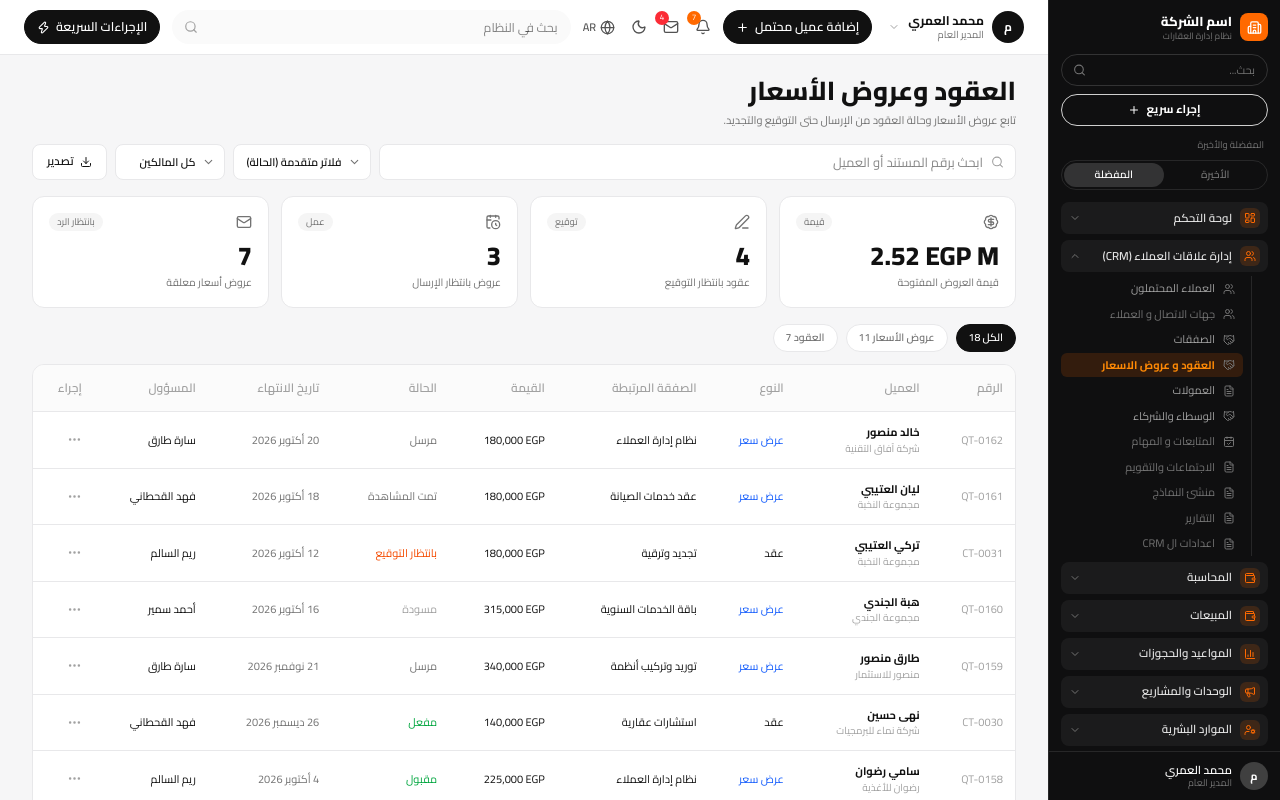
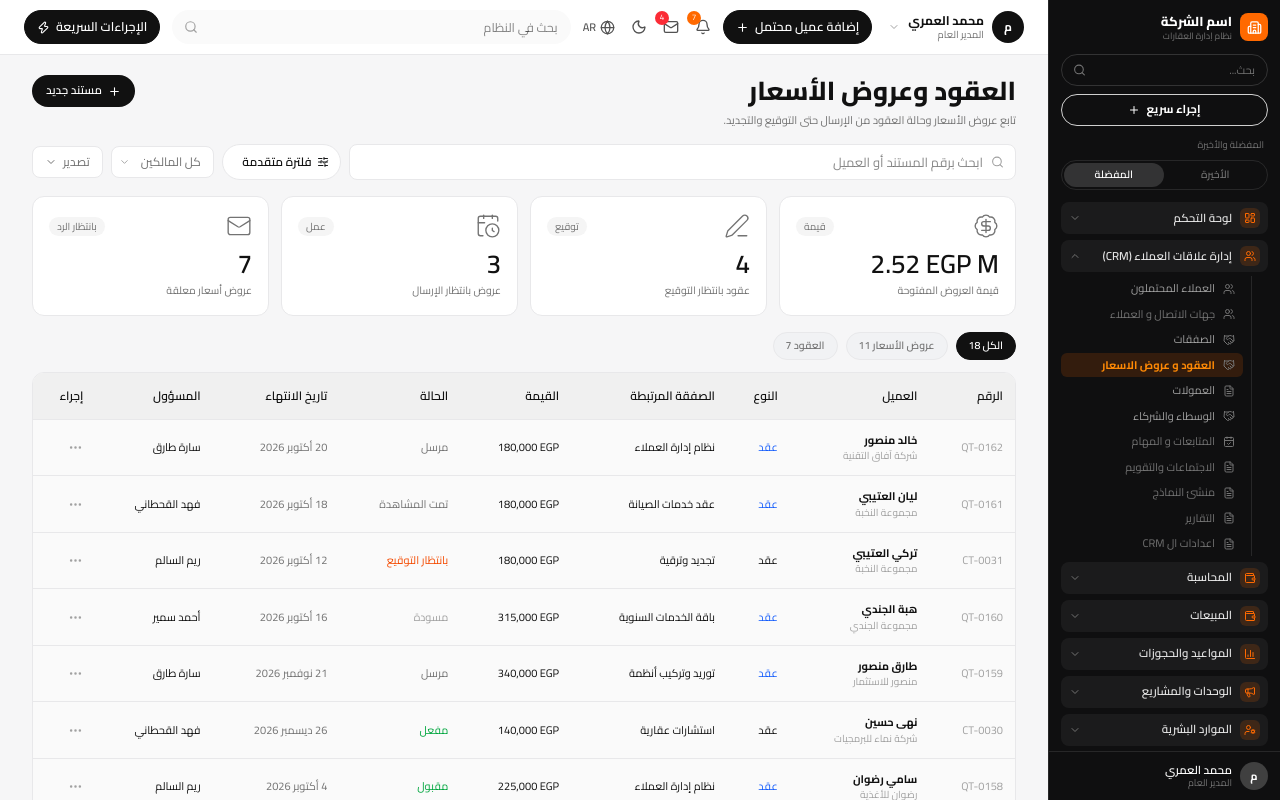
Before and after one commit to laila-272/CRM, a React (Vite) app: page /contracts in a window 1280 px wide. Shown: the top 800 px of the page. Built offline with nearby package versions, Linux system fonts and the light colour scheme.

Commit message:
Update contracts & contractDetasils pages  styling

```diff
--- a/src/Components/Pages/Contracts.jsx
+++ b/src/Components/Pages/Contracts.jsx
@@ -7,6 +7,8 @@ import {
   PenLine,
   CalendarClock,
   BadgeDollarSign,
+  Plus,
+  SlidersHorizontal,ChevronDown
 } from "lucide-react";
 import {
   getContracts,
@@ -37,7 +39,8 @@ const STATUS_CLS = {
   مفعل: "text-green-600",
   منتهي: "text-red-500",
 };
-
+const selectCls =
+  "appearance-none h-8 rounded-lg border border-line bg-white pr-3 pl-4 text-[12px] text-[#717171] outline-none cursor-pointer";
 const compact = (n) => `${(n / 1e6).toFixed(2)} EGP M`;
 
 export default function Contracts() {
@@ -53,7 +56,7 @@ export default function Contracts() {
     return all.filter(
       (c) =>
         (tab === "all" ||
-          (tab === "quote" ? c.kind === "عرض سعر" : c.kind === "عقد")) &&
+          (tab === "quote" ? c.kind === "عقد " : c.kind === "عقد")) &&
         (status === "all" || c.status === status) &&
         (owner === "all" || c.owner === owner) &&
         (!s ||
@@ -63,17 +66,25 @@ export default function Contracts() {
     );
   }, [all, q, tab, status, owner]);
 
-  const quotes = all.filter((c) => c.kind === "عرض سعر");
+  const quotes = all.filter((c) => c.kind === "عقد ");
   const open = quotes.filter((c) => c.status !== "مقبول");
   const count = (st) => all.filter((c) => c.status === st).length;
 
   return (
     <div dir="rtl" className=" max-w-full">
-      <PageHeader
-        title="العقود وعروض الأسعار"
-        subtitle="تابع عروض الأسعار وحالة العقود من الإرسال حتى التوقيع والتجديد."
-      />
-
+      <div className="flex items-start justify-between gap-3">
+        <div>
+          <h1 className="text-[26px] font-extrabold text-ink leading-tight">
+            العقود وعروض الأسعار
+          </h1>
+          <p className="mt-1 text-[11px] text-neutral-500">
+            تابع عروض الأسعار وحالة العقود من الإرسال حتى التوقيع والتجديد.{" "}
+          </p>
+        </div>
+        <Link className="shrink-0 inline-flex items-center gap-1.5 h-8 rounded-full bg-ink text-white px-3.5 text-[11.5px] font-semibold">
+          <Plus size={13} /> مستند جديد
+        </Link>
+      </div>
       <div className="mt-4 flex flex-wrap items-center gap-2">
         <SearchBox
           value={q}
@@ -81,20 +92,38 @@ export default function Contracts() {
           placeholder="ابحث برقم المستند أو العميل"
           className="flex-1 min-w-[220px]"
         />
-        <Select value={status} onChange={setStatus}>
-          <option value="all">فلاتر متقدمة (الحالة)</option>
+        <div className="relative inline-flex items-center">
+          <SlidersHorizontal
+            size={12}
+            className="absolute right-3 text-[#171819] pointer-events-none z-10"
+          />
+
+          <Select value={status} onChange={setStatus} className="!rounded-4xl text-[12px]">
+            <option value="all">فلترة متقدمة </option>
             {[...QUOTE_STATUSES, ...CONTRACT_STATUSES].map((s) => (
               <option key={s}>{s}</option>
             ))}
           </Select>
-        <Select value={owner} onChange={setOwner}>
+        </div>
+        <div className="relative">
+          <select
+            value={owner}
+            onChange={(e) => setOwner(e.target.value)}
+            className={selectCls}
+          >
             <option value="all">كل المالكين</option>
             {OWNERS.map((o) => (
               <option key={o}>{o}</option>
             ))}
-        </Select>
+          </select>
+          <ChevronDown
+            size={11}
+            className="absolute top-1/2 -translate-y-1/2 left-2 text-neutral-400 pointer-events-none"
+          />
+        </div>
+
         <button
-          className={btnLight + " !rounded-lg h-9"}
+          className="inline-flex items-center gap-1.5 h-8 rounded-lg border border-line bg-white px-3 text-[12px] text-[#717171]"
           onClick={() =>
             downloadCsv(
               "contracts.csv",
@@ -121,7 +150,7 @@ export default function Contracts() {
             )
           }
         >
-          <Download size={12} /> تصدير
+          تصدير <ChevronDown size={12} />
         </button>
       </div>
 
@@ -166,7 +195,7 @@ export default function Contracts() {
 
       <div className={`${card} mt-3 overflow-x-auto`}>
         <table className="w-full min-w-[900px]">
-          <thead className="bg-neutral-50/70">
+          <thead className="bg-[#F0F0F0]">
             <tr>
               {[
                 "الرقم",
@@ -179,7 +208,10 @@ export default function Contracts() {
                 "المسؤول",
                 "إجراء",
               ].map((h) => (
-                <th key={h} className={th}>
+                <th
+                  key={h}
+                  className="px-3 py-3.5 text-[12px] font-semibold text-black-400 text-right whitespace-nowrap "
+                >
                   {h}
                 </th>
               ))}
@@ -190,7 +222,7 @@ export default function Contracts() {
               <tr
                 key={c.id}
                 onClick={() => navigate(`/contracts/${c.id}`)}
-                className="border-t border-line cursor-pointer hover:bg-neutral-50"
+                className="border-t border-line cursor-pointer bg-[#FAFAFA] hover:bg-[#F7F7F7]  "
               >
                 <td className={`${td} text-neutral-400`}>{c.id}</td>
                 <td className={td}>
--- a/src/Components/Pages/CustomerDetails.jsx
+++ b/src/Components/Pages/CustomerDetails.jsx
@@ -109,7 +109,7 @@ export default function CustomerDetails() {
             عميل محتمل · أُضيف في {c.createdAt} · آخر تواصل 10/7
           </p>
         </div>
-        <div className="flex flex-wrap gap-2 items-center">
+        <div className="flex flex-wrap gap-2 items-center ">
           <a
             href={wa}
             target="_blank"
--- a/src/Components/Pages/Dealdetails.jsx
+++ b/src/Components/Pages/Dealdetails.jsx
@@ -1,6 +1,6 @@
 import { useState } from "react";
 import { Link, useParams } from "react-router-dom";
-import { ChevronDown, MessageCircle,Pencil } from "lucide-react";
+import { ChevronDown, MessageCircle, Pencil } from "lucide-react";
 import {
   getDeal,
   updateDeal,
@@ -153,7 +153,7 @@ export default function DealDetails() {
       </Link>
       {/* Header */}
       <div className="mt-2 flex flex-col-reverse lg:flex-row lg:items-start lg:justify-between gap-3">
-        <div className="flex flex-wrap gap-2 items-center lg:order-2">
+        <div className="flex flex-wrap gap-2 items-center lg:order-2 ">
           <a
             // href={wa}
             target="_blank"
--- a/src/Components/Pages/ui.jsx
+++ b/src/Components/Pages/ui.jsx
@@ -1,4 +1,4 @@
-import { Search, ChevronDown } from "lucide-react";
+import { Search, ChevronDown, SlidersHorizontal , } from "lucide-react";
 export const egp = (n, digits = 0) =>
   `${Number(n).toLocaleString("en-US", { minimumFractionDigits: digits, maximumFractionDigits: digits })} EGP`;
 
@@ -8,7 +8,8 @@ export function PageHeader({ title, subtitle, children }) {
   return (
     <div className="flex flex-wrap items-start justify-between gap-3">
       <div>
-        <h1 className="text-[26px] font-extrabold text-ink leading-tight">
+        <h1 className="text-[26px] font-semibold text-ink leading-tight">
+          {" "}
           {title}
         </h1>
         <p className="mt-1 text-[11px] text-neutral-500">{subtitle}</p>
@@ -42,13 +43,13 @@ export function SearchBox({ value, onChange, placeholder, className = "" }) {
 
 
 
-export function Select({ value, onChange, children }) {
+export function Select({ value, onChange, children, className = "" }) {
   return (
     <div className="relative">
       <select
         value={value}
         onChange={(e) => onChange(e.target.value)}
-        className="h-9 w-full appearance-none rounded-lg border border-line bg-white pr-7 pl-3 text-[11px] font-semibold outline-none cursor-pointer"
+        className={`h-9 w-full appearance-none rounded-lg border border-line bg-white pr-7 pl-3 text-[11px] font-semibold outline-none cursor-pointer ${className}`}
       >
         {children}
       </select>
@@ -69,7 +70,7 @@ export function Chip({ active, onClick, children }) {
       className={`h-7 rounded-full px-3 text-[10.5px] font-semibold border transition-colors ${
         active
           ? "bg-ink text-white border-ink"
-          : "bg-white text-neutral-500 border-line hover:text-ink"
+          : "bg-[#F1F2F4] text-neutral-500 border-line hover:text-ink"
       }`}
     >
       {children}
@@ -81,15 +82,15 @@ export function StatCard({ icon: Icon, tag, value, label }) {
   return (
     <div className={`${card} p-4`}>
       <div className="flex items-center justify-between">
-        <Icon size={16} className="text-neutral-500" />
+        <Icon size={26} strokeWidth={1.25} className="text-neutral-500" />
         {tag && (
-          <span className="text-[9.5px] bg-neutral-100 text-neutral-500 rounded-full px-2 py-0.5">
+          <span className="text-[10px] bg-neutral-100 text-neutral-500 rounded-full px-2 py-0.5">
             {tag}
           </span>
         )}
       </div>
       <div
-        className="mt-3 text-[26px] leading-none font-extrabold text-ink"
+        className="mt-3 text-[26px] leading-none font-semibold text-ink"
         dir="ltr"
         style={{ textAlign: "right" }}
       >
--- a/src/data/contracts.js
+++ b/src/data/contracts.js
@@ -56,7 +56,7 @@ const rows = Array.from({ length: 18 }, (_, i) => {
   const [customer, company] = PEOPLE[i % PEOPLE.length];
   const base = {
     id: isContract ? `CT-${pad(31 - j)}` : `QT-${pad(162 - k)}`,
-    kind: isContract ? "عقد" : "عرض سعر",
+    kind: isContract ? "عقد" : "عقد ",
     customer,
     company,
     deal: SUBJECTS[i % SUBJECTS.length],
--- a/src/index.css
+++ b/src/index.css
@@ -45,7 +45,7 @@ body {
     align-items: center;
     gap: 6px;
     height: 34px;
-    padding: 0 14px;
+    padding: 2px 14px;
     border-radius: 8px;
     font-size: 12.5px;
     font-weight: 600;
```
Also changed, not shown: src/Components/Pages/Contractdetails.jsx (+20 -10 lines). Lines whose indentation alone changed are shown as unchanged.
